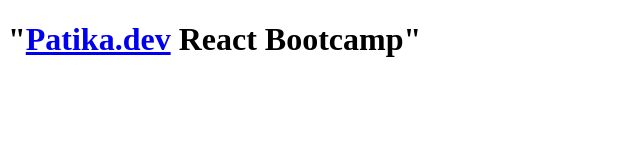
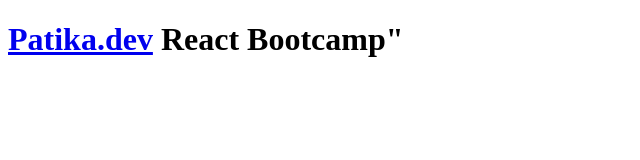
Before and after one commit to mhmtalitas/patika-first, a plain HTML site: page index.html in a window 1280 px wide. Shown: the whole page, without its empty margins (0-640 px from the left). Drawn offline with Linux system fonts and the light colour scheme.

Commit message:
index.html

```diff
--- a/index.html
+++ b/index.html
@@ -6,6 +6,6 @@
     <title>Document</title>
 </head>
 <body>
-    <h1>"<a href="https://www.patika.dev/">Patika.dev</a> React Bootcamp"</h1>
+    <h1><a href="https://www.patika.dev/">Patika.dev</a> React Bootcamp"</h1>
 </body>
 </html>
```
